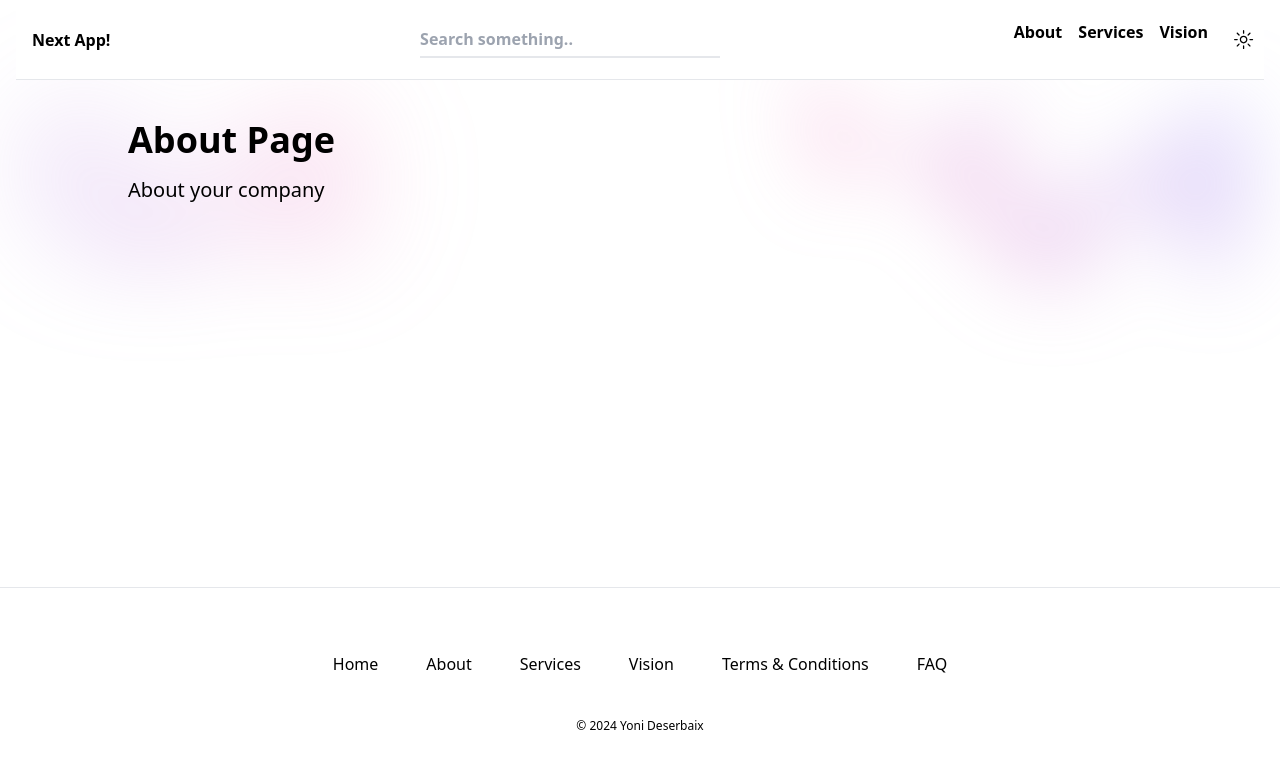
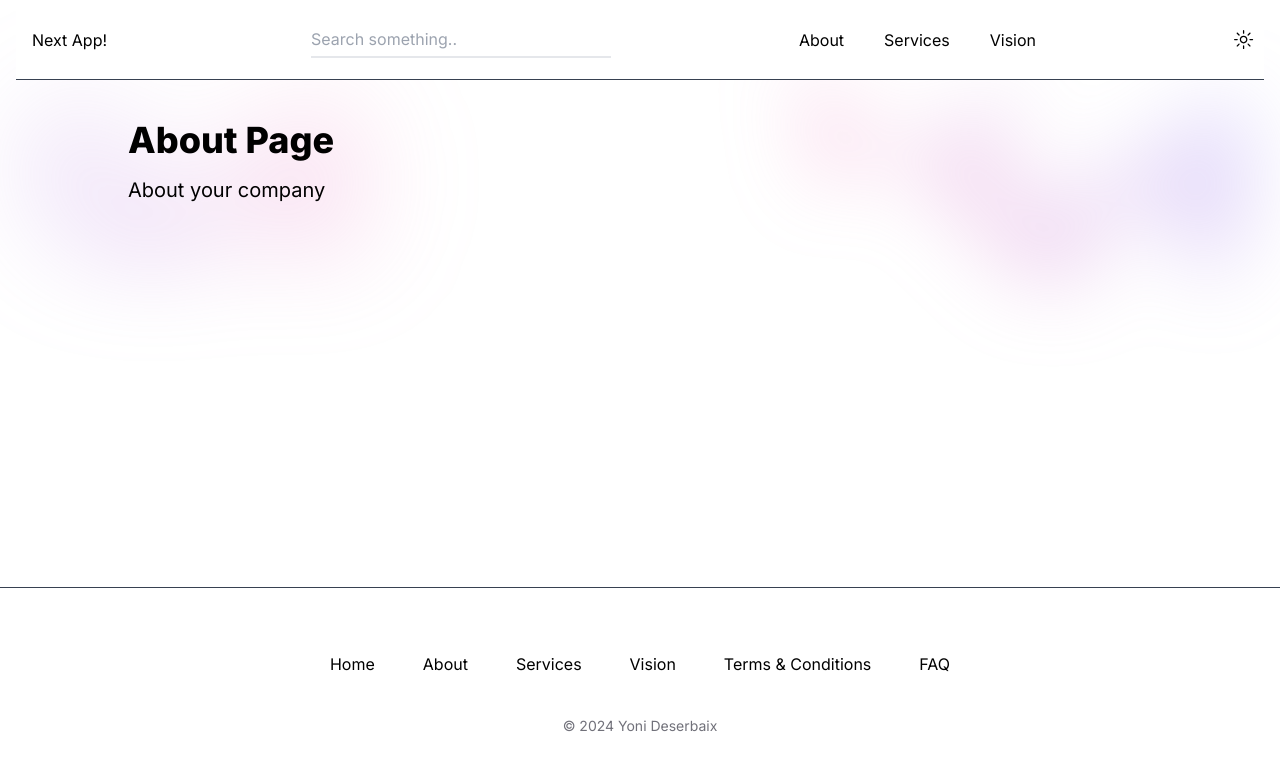
Before and after one commit to Yoni-Deserbaix/google-authentification, a Next.js app: page /about in a window 1280 px wide. Shown: the top 770 px of the page. Built offline with nearby package versions, Linux system fonts and the light colour scheme.

Commit message:
update styles

```diff
--- a/src/app/components/Footer.tsx
+++ b/src/app/components/Footer.tsx
@@ -13,7 +13,7 @@ export default function SiteFooter() {
   };
 
   return (
-    <footer className="border-t bg-background">
+    <footer className="border-t border-gray-700 bg-background">
       <div className="mx-auto max-w-7xl overflow-hidden px-4 py-10 sm:py-16 lg:px-6">
         <nav className="-mb-6 columns-2 sm:flex sm:justify-center sm:space-x-12">
           {siteFooterLinks.footer.map((item) => (
@@ -22,7 +22,7 @@ export default function SiteFooter() {
             </div>
           ))}
         </nav>
-        <p className="mt-10 block text-center text-xs leading-5">
+        <p className="mt-10 text-center text-sm text-muted-foreground">
           &copy; {new Date().getFullYear()} Yoni Deserbaix
         </p>
       </div>
--- a/src/app/components/Header/Header.tsx
+++ b/src/app/components/Header/Header.tsx
@@ -4,7 +4,7 @@ import { ModeToggle } from "./Toggle";
 
 export default function SiteHeader() {
   return (
-    <header className="flex justify-between mx-4 font-semibold items-center h-20 border-b bg-background">
+    <header className="flex justify-between mx-4 items-center h-20 border-b border-gray-700 bg-background">
       <div className="flex gap-4 items-center px-4">
         <Link href="/">Next App!</Link>
       </div>
@@ -18,12 +18,12 @@ export default function SiteHeader() {
           className="h-9 lg:w-[300px] bg-background border-b-2 outline-none"
         />
       </form>
-      <div className="flex gap-4">
+      <div className="flex gap-10">
         <Link href="/about">About</Link>
         <Link href="/services">Services</Link>
         <Link href="/vision">Vision</Link>
-        <ModeToggle />
       </div>
+      <ModeToggle />
     </header>
   );
 }
--- a/src/app/layout.tsx
+++ b/src/app/layout.tsx
@@ -19,7 +19,9 @@ export default function RootLayout({
 }) {
   return (
     <html lang="en">
-      <body className="flex flex-col h-screen bg-background">
+      <body
+        className={`flex flex-col h-screen bg-background ${inter.className}`}
+      >
         <ThemeProvider
           attribute="class"
           defaultTheme="system"
```
